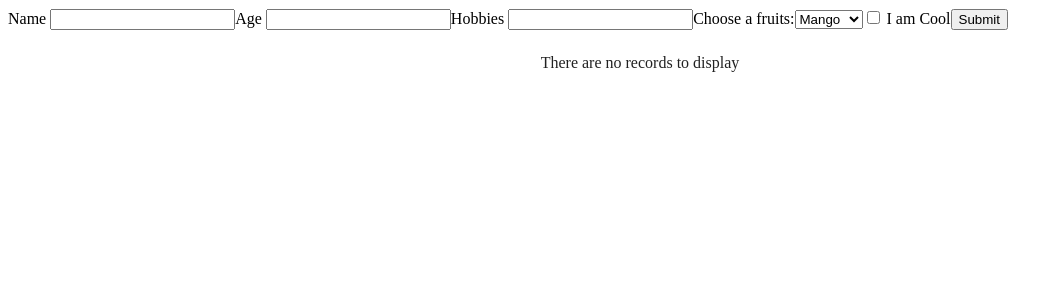
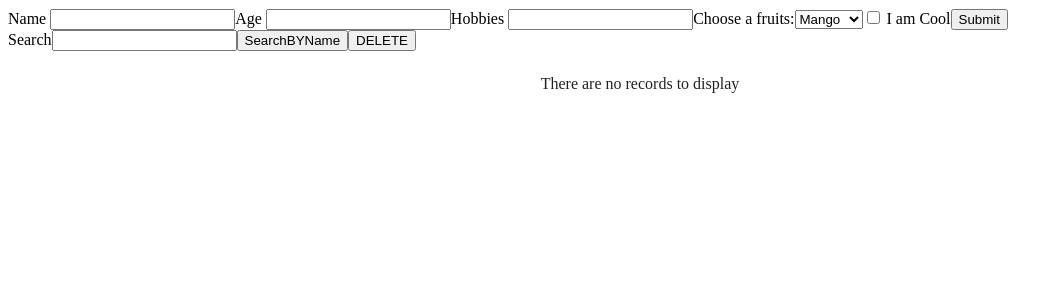
Before and after one commit to arshaan16/forms, a React (Create React App) app: page / in a window 1280 px wide. Shown: the top 300 px of the page, without its empty margins (0-1062 px from the left). Built offline with nearby package versions, Linux system fonts and the light colour scheme.

Commit message:
version 1.2 done

```diff
--- a/src/App.js
+++ b/src/App.js
@@ -20,6 +20,7 @@ export default function App() {
   const [hobbies, setHobbies] = useState("");
   const [fruit, setFruit] = useState("Mango");
   const [isCool, setCool] = useState(false);
+  const [isSearching, setSearch] = useState("");
   function submitHandler(e) {
     e.preventDefault();
     list.push({
@@ -86,7 +87,35 @@ export default function App() {
         <label htmlFor="Cooler"> I am Cool</label>
         <button>Submit</button>
       </form>
-      <MyComponent list={list} />
+      <form>
+        <label htmlFor="search">Search</label>
+        <input
+          type="text"
+          id="search"
+          name="search"
+          value={isSearching}
+          onChange={(e) => setSearch(e.target.value)}
+        />
+        <button
+          onClick={(e) => {
+            e.preventDefault();
+            const arr = list.filter((item) => item.title === isSearching);
+            setList(arr);
+            // localStorage.setItem("list", JSON.stringify(arr));
+          }}
+        >
+          SearchBYName
+        </button>
+        <button
+          onClick={(e) => {
+            e.preventDefault();
+            setList([]);
+          }}
+        >
+          DELETE
+        </button>
+      </form>
+      <MyComponent list={list} setList={setList} />
     </>
   );
 }
--- a/src/MyComponent.js
+++ b/src/MyComponent.js
@@ -1,5 +1,4 @@
 import DataTable from "react-data-table-component";
-
 const columns = [
   {
     name: "Id",
@@ -26,7 +25,20 @@ const columns = [
     selector: (row) => row.isCool.toString(),
   },
 ];
+export function MyComponent({ list, setList }) {
+  return (
+    <DataTable
+      columns={columns}
+      onRowClicked={(row) => {
+        let isBoss = window.confirm("are you sure you want to delete");
 
-export function MyComponent({ list }) {
-  return <DataTable columns={columns} data={list} />;
+        if (isBoss) {
+          let arr = list.filter((item) => item.id !== row.id);
+          setList(arr);
+          localStorage.setItem("list", JSON.stringify(arr));
+        }
+      }}
+      data={list}
+    />
+  );
 }
```
